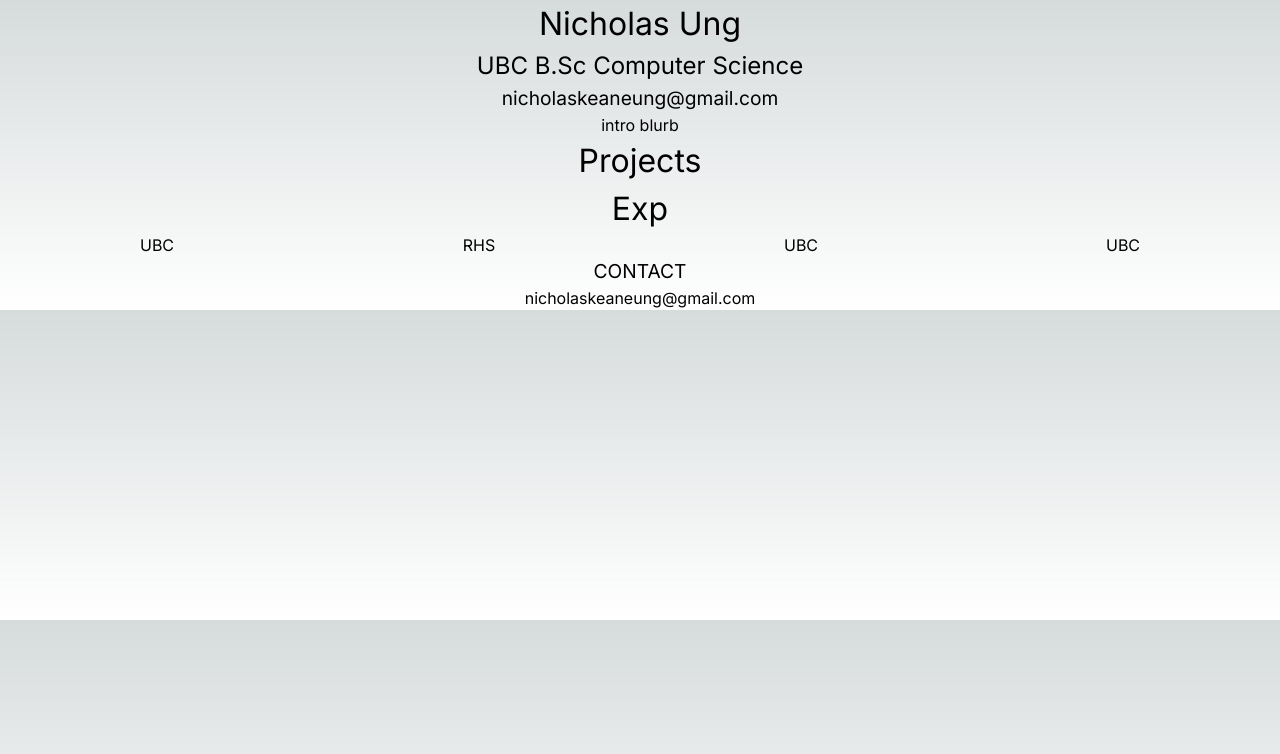
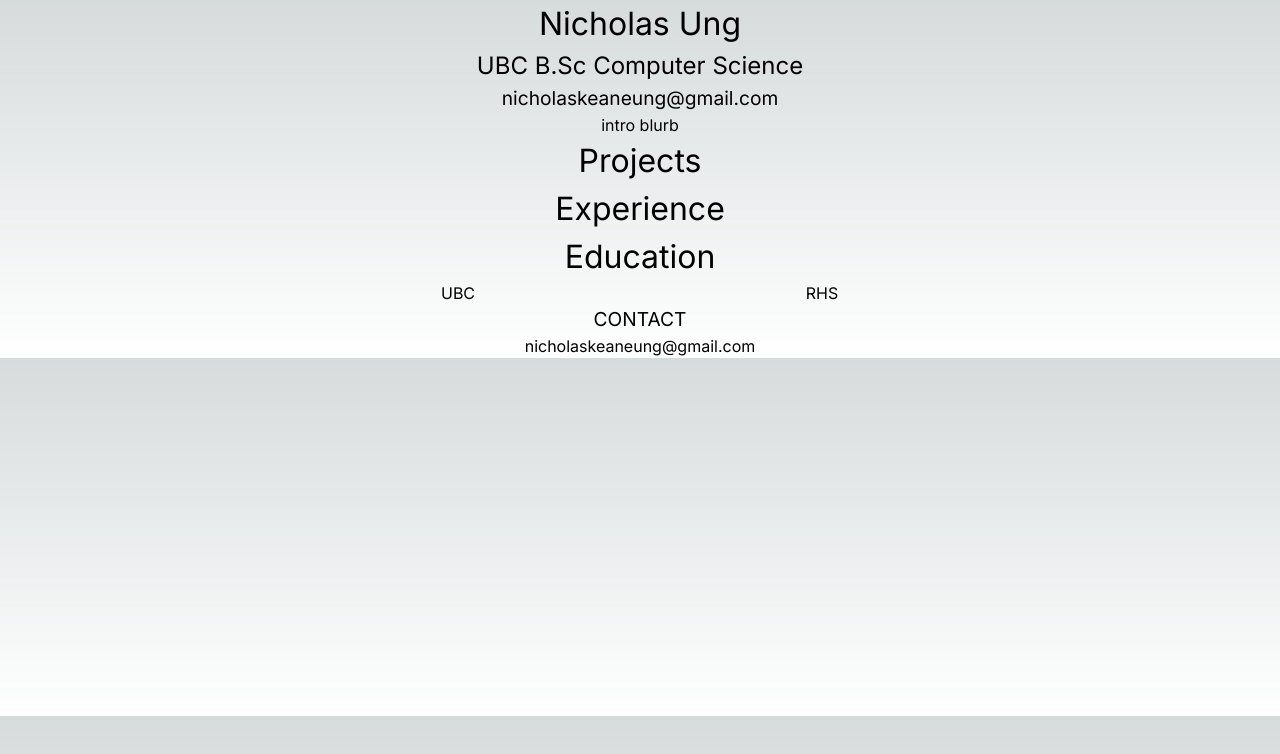
Before and after one commit to nicholasung/NicResume, a Next.js app in the folder nic-resume/: page / in a window 1280 px wide. Shown: the top 754 px of the page. Built offline with nearby package versions, Linux system fonts and the light colour scheme.

Commit message:
functional component grid

```diff
--- a/nic-resume/src/app/components/edu.tsx
+++ b/nic-resume/src/app/components/edu.tsx
@@ -9,14 +9,15 @@ const Edu: React.FC<EduProps> = () => {
     // Component logic goes here
 
     return (
-        <div className="grid" >
-                <Ubc />
-                <Rhs />
-                <Ubc />
-                <Ubc />
-
-
-        </div>
+        <>
+            <h1>
+                Education
+            </h1>
+            <div className="grid"  >
+                    <Ubc />
+                    <Rhs />
+            </div>
+        </>
     );
 };
 
--- a/nic-resume/src/app/components/edu/ubc.tsx
+++ b/nic-resume/src/app/components/edu/ubc.tsx
@@ -8,9 +8,9 @@ export const Ubc: React.FC<UBCProps> = () => {
     // Component logic goes here
 
     return (
-        <div>
+        <>
             {/* Add your component content here */}
             UBC
-        </div>
+        </>
     );
 };
--- a/nic-resume/src/app/components/exp.tsx
+++ b/nic-resume/src/app/components/exp.tsx
@@ -1,4 +1,5 @@
 import React from 'react';
+import '../globals.css';
 
 interface ExpProps {
     // Define your component props here
@@ -8,11 +9,14 @@ const Exp: React.FC<ExpProps> = () => {
     // Component logic goes here
 
     return (
-        // JSX markup for the component goes here
-        <h1>
-            {/* Add your Exp content here */}
-            Exp
-        </h1>
+        <>
+            <h1>
+                Experience
+            </h1>
+            <div className="grid"  >
+
+            </div>
+        </>
     );
 };
 
--- a/nic-resume/src/app/components/projects.tsx
+++ b/nic-resume/src/app/components/projects.tsx
@@ -1,4 +1,5 @@
 import React from 'react';
+import '../globals.css';
 
 interface ProjectsProps {
     // Define your component props here
@@ -8,11 +9,14 @@ const Projects: React.FC<ProjectsProps> = () => {
     // Component logic goes here
 
     return (
-        // JSX markup for the component goes here
-        <h1>
-            {/* Add your Projects content here */}
-            Projects
-        </h1>
+        <>
+            <h1>
+                Projects
+            </h1>
+            <div className="grid"  >
+
+            </div>
+        </>
     );
 };
 
--- a/nic-resume/src/app/globals.css
+++ b/nic-resume/src/app/globals.css
@@ -58,4 +58,7 @@ h4 {
   align-content: center; /* Center the grid within the container vertically */
   justify-items: center; /* Center items horizontally within their cells */
   width: 100%; /* Adjust width as needed */
+  max-width: 720px;
+  margin-left: auto;
+  margin-right: auto;
 }
```
